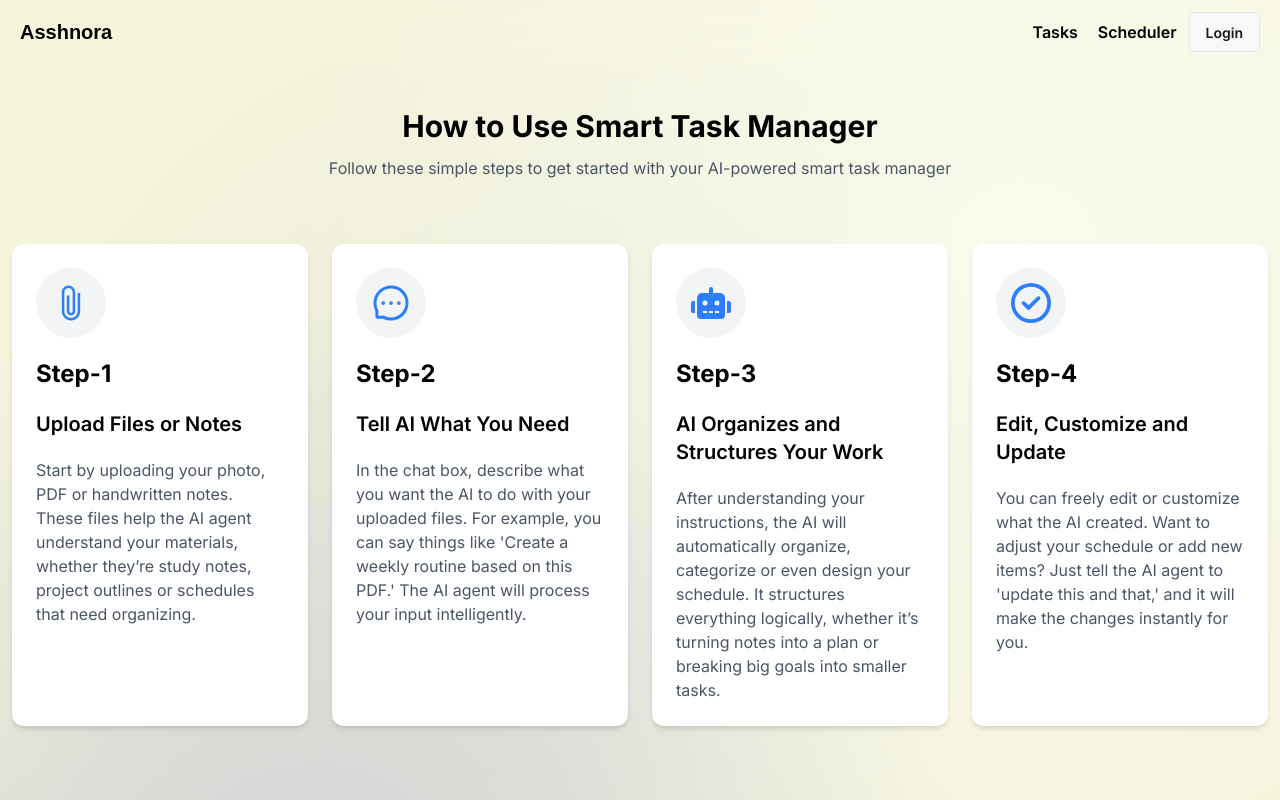
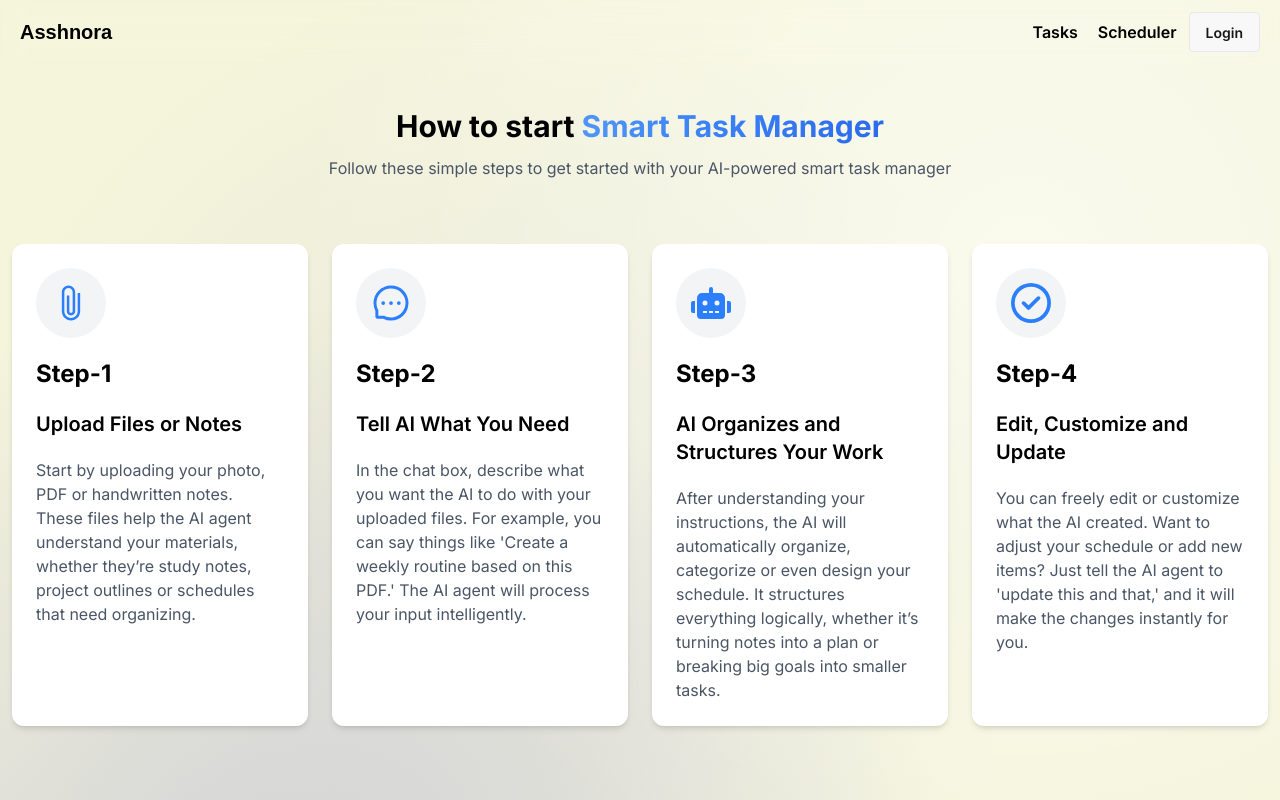
Before and after one commit to tahmid-khan-hub/Asshnora, a Next.js app: page /tasks in a window 1280 px wide. Shown: the top 800 px of the page. Built offline with nearby package versions, Linux system fonts and the light colour scheme; a web font is replaced by a local one.

Commit message:
Updated and styled the heading of tasks and scheduler page

```diff
--- a/src/app/scheduler/page.tsx
+++ b/src/app/scheduler/page.tsx
@@ -35,7 +35,7 @@ const SchedulerPage = () => {
     <div>
       <section className="max-w-[1350px] mx-auto px-4 md:px-3 mb-16 text-center">
         <h2 className="text-3xl font-bold mb-3 mt-11 text-black relative z-10">
-          How to Use Smart Scheduler
+          How to start <span className="shiny-gradient bg-clip-text text-transparent">Smart Scheduler</span>
         </h2>
         <p className="text-gray-600 mb-16 relative z-10">
           Follow these simple steps to get started with your AI-powered Smart
--- a/src/app/tasks/page.tsx
+++ b/src/app/tasks/page.tsx
@@ -39,7 +39,7 @@ const TasksPage = () => {
       {/* How to use it */}
       <section className="max-w-[1350px] mx-auto px-4 md:px-3 mb-16 text-center">
         <h2 className="text-3xl font-bold mb-3 mt-11 text-black relative z-10">
-          How to Use Smart Task Manager
+          How to start <span className="shiny-gradient bg-clip-text text-transparent">Smart Task Manager</span>
         </h2>
         <p className="text-gray-600 mb-16 relative z-10">
           Follow these simple steps to get started with your AI-powered smart
```
